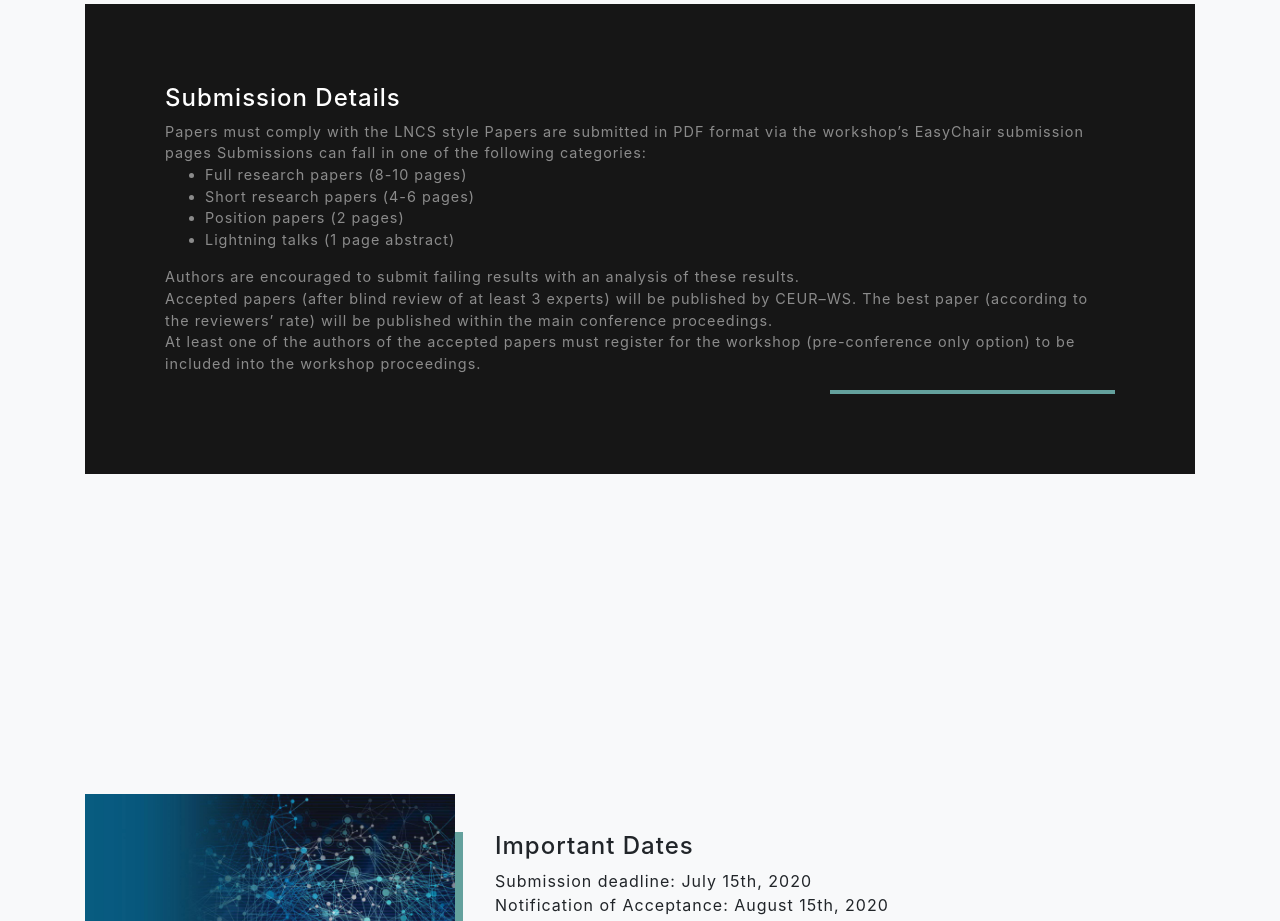
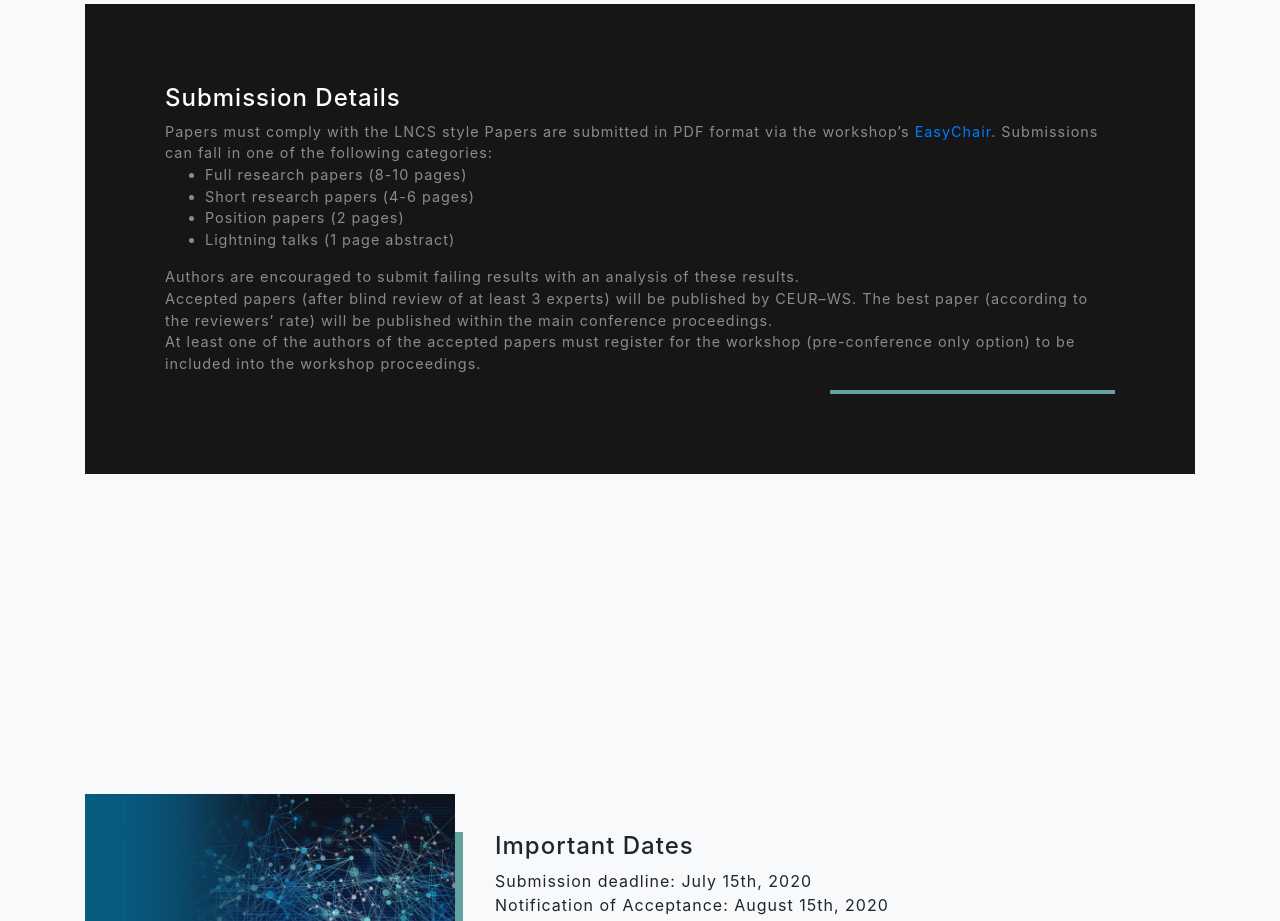
Before and after one commit to alammehwish/cssa_cikm_2020.github.io, a website with bundled scripts: page index.html in a window 1280 px wide. Shown: the part 3600-4521 px from the top of the page. Built offline with nearby package versions, Linux system fonts and the light colour scheme.

Commit message:
Update index.html

```diff
--- a/index.html
+++ b/index.html
@@ -244,7 +244,7 @@ Capturing formal semantics in sub-symbolic systems
               <div class="project-text w-100 my-auto text-center text-lg-left">
                 <h4 class="text-white">Submission Details</h4>
                 <p class="mb-0 text-white-50">Papers must comply with the LNCS style
-Papers are submitted in PDF format via the workshop’s EasyChair submission pages
+Papers are submitted in PDF format via the workshop’s <a href="https://easychair.org/conferences/?conf=cssa2020">EasyChair</a>.
 
 Submissions can fall in one of the following categories:</p>
 <ul class="text-white-50">
```
